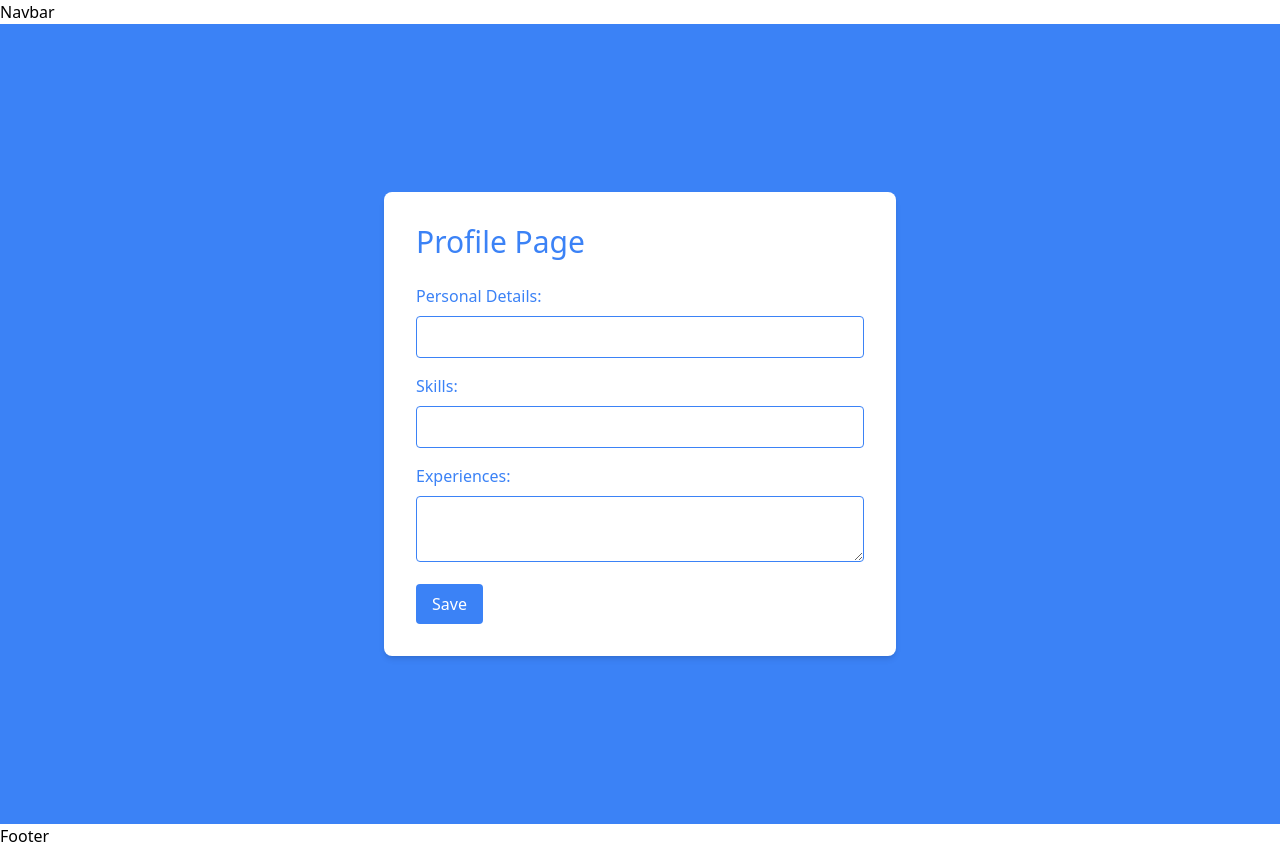
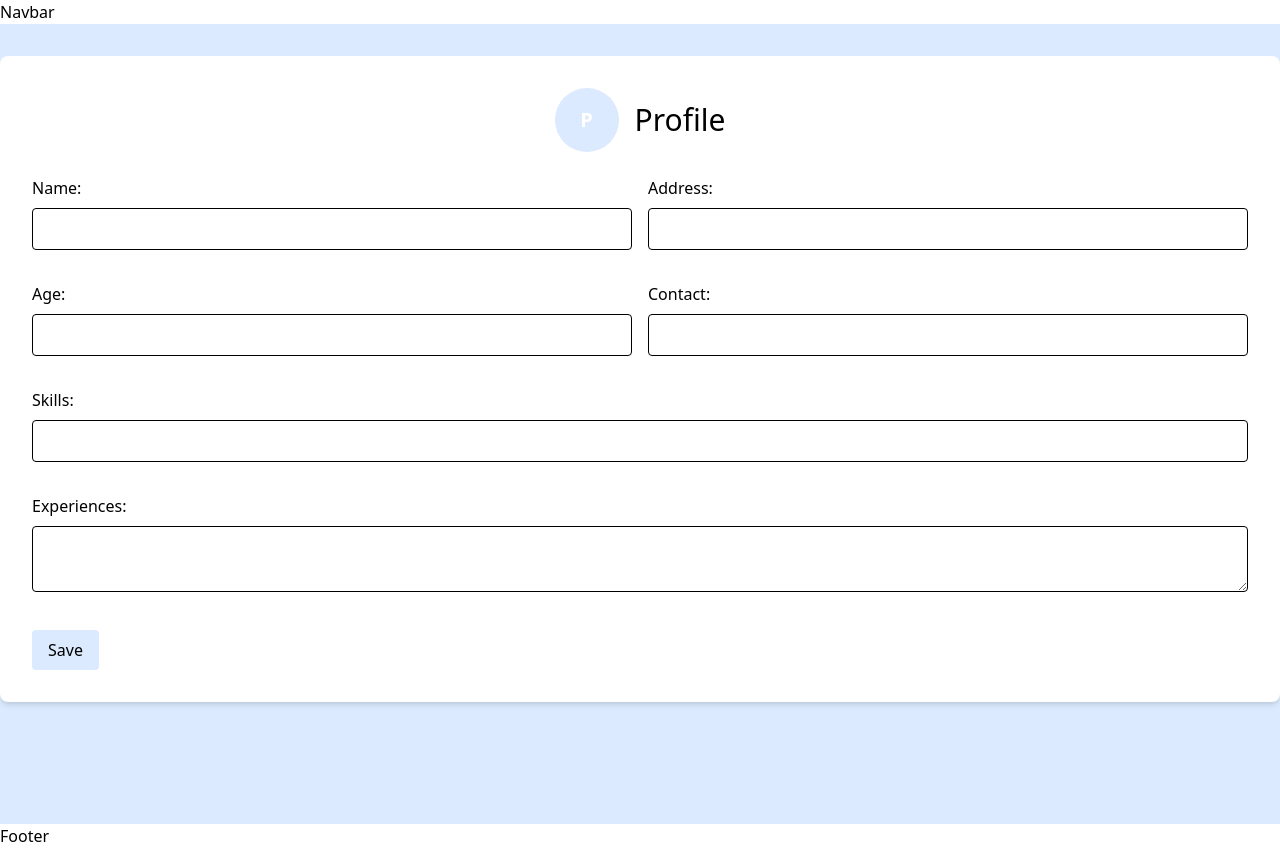
Before and after one commit to agastus047/village-hire, a Next.js app: page /profile in a window 1280 px wide. Built offline with nearby package versions, Linux system fonts and the light colour scheme.

Commit message:
Profile page updated one

```diff
--- a/src/pages/profile/index.js
+++ b/src/pages/profile/index.js
@@ -4,7 +4,10 @@ import { useState } from 'react';
 
 export default function Profile() {
   const [formData, setFormData] = useState({
-    personalDetails: '',
+    name: '',
+    address: '',
+    age: '',
+    contact: '',
     skills: '',
     experiences: ''
   });
@@ -24,44 +27,92 @@ export default function Profile() {
   };
 
   return (
-    <div className="bg-blue-500 min-h-screen flex justify-center items-center">
-      <div className="bg-white p-8 rounded-lg shadow-md w-full max-w-lg">
-        <h1 className="text-3xl mb-6 text-blue-500">Profile Page</h1>
-        <form onSubmit={handleSubmit}>
+    <div className="bg-blue-100 min-h-screen">
+      <div className="container mx-auto py-8">
+        <div className="bg-white p-8 rounded-lg shadow-md">
+          <div className="flex items-center justify-center mb-6">
+            {/* Profile Icon */}
+            <div className="rounded-full h-16 w-16 bg-blue-100 flex items-center justify-center text-white text-xl font-bold mr-4">
+              {/* You can replace this with your own profile icon */}
+              P
+            </div>
+            {/* Page Title */}
+            <h1 className="text-3xl text-black">Profile</h1>
+          </div>
+          <form onSubmit={handleSubmit} className="grid grid-cols-2 gap-4">
+            {/* Personal Details Fields */}
             <div className="mb-4">
-            <label htmlFor="personalDetails" className="block text-blue-500 mb-2">Personal Details:</label>
+              <label htmlFor="name" className="block text-black mb-2">Name:</label>
               <input
                 type="text"
-              id="personalDetails"
-              name="personalDetails"
-              value={formData.personalDetails}
+                id="name"
+                name="name"
+                value={formData.name}
                 onChange={handleChange}
-              className="w-full border border-blue-500 rounded px-3 py-2"
+                className="w-full border border-black rounded px-3 py-2"
               />
             </div>
             <div className="mb-4">
-            <label htmlFor="skills" className="block text-blue-500 mb-2">Skills:</label>
+              <label htmlFor="address" className="block text-black mb-2">Address:</label>
+              <input
+                type="text"
+                id="address"
+                name="address"
+                value={formData.address}
+                onChange={handleChange}
+                className="w-full border border-black rounded px-3 py-2"
+              />
+            </div>
+            <div className="mb-4">
+              <label htmlFor="age" className="block text-black mb-2">Age:</label>
+              <input
+                type="text"
+                id="age"
+                name="age"
+                value={formData.age}
+                onChange={handleChange}
+                className="w-full border border-black rounded px-3 py-2"
+              />
+            </div>
+            <div className="mb-4">
+              <label htmlFor="contact" className="block text-black mb-2">Contact:</label>
+              <input
+                type="text"
+                id="contact"
+                name="contact"
+                value={formData.contact}
+                onChange={handleChange}
+                className="w-full border border-black rounded px-3 py-2"
+              />
+            </div>
+            {/* Skills and Experiences Fields */}
+            <div className="col-span-2 mb-4">
+              <label htmlFor="skills" className="block text-black mb-2">Skills:</label>
               <input
                 type="text"
                 id="skills"
                 name="skills"
                 value={formData.skills}
                 onChange={handleChange}
-              className="w-full border border-blue-500 rounded px-3 py-2"
+                className="w-full border border-black rounded px-3 py-2"
               />
             </div>
-          <div className="mb-4">
-            <label htmlFor="experiences" className="block text-blue-500 mb-2">Experiences:</label>
+            <div className="col-span-2 mb-4">
+              <label htmlFor="experiences" className="block text-black mb-2">Experiences:</label>
               <textarea
                 id="experiences"
                 name="experiences"
                 value={formData.experiences}
                 onChange={handleChange}
-              className="w-full border border-blue-500 rounded px-3 py-2"
+                className="w-full border border-black rounded px-3 py-2"
               />
             </div>
-          <button type="submit" className="bg-blue-500 text-white px-4 py-2 rounded hover:bg-blue-600">Save</button>
+            {/* Save Button */}
+            <div className="col-span-2">
+              <button type="submit" className="bg-blue-100 text-black px-4 py-2 rounded hover:bg-blue-200">Save</button>
+            </div>
           </form>
+        </div>
       </div>
     </div>
   );
```
Also changed, not shown: src/components/Footer.jsx (+9 -3 lines). Lines whose indentation alone changed are shown as unchanged.
